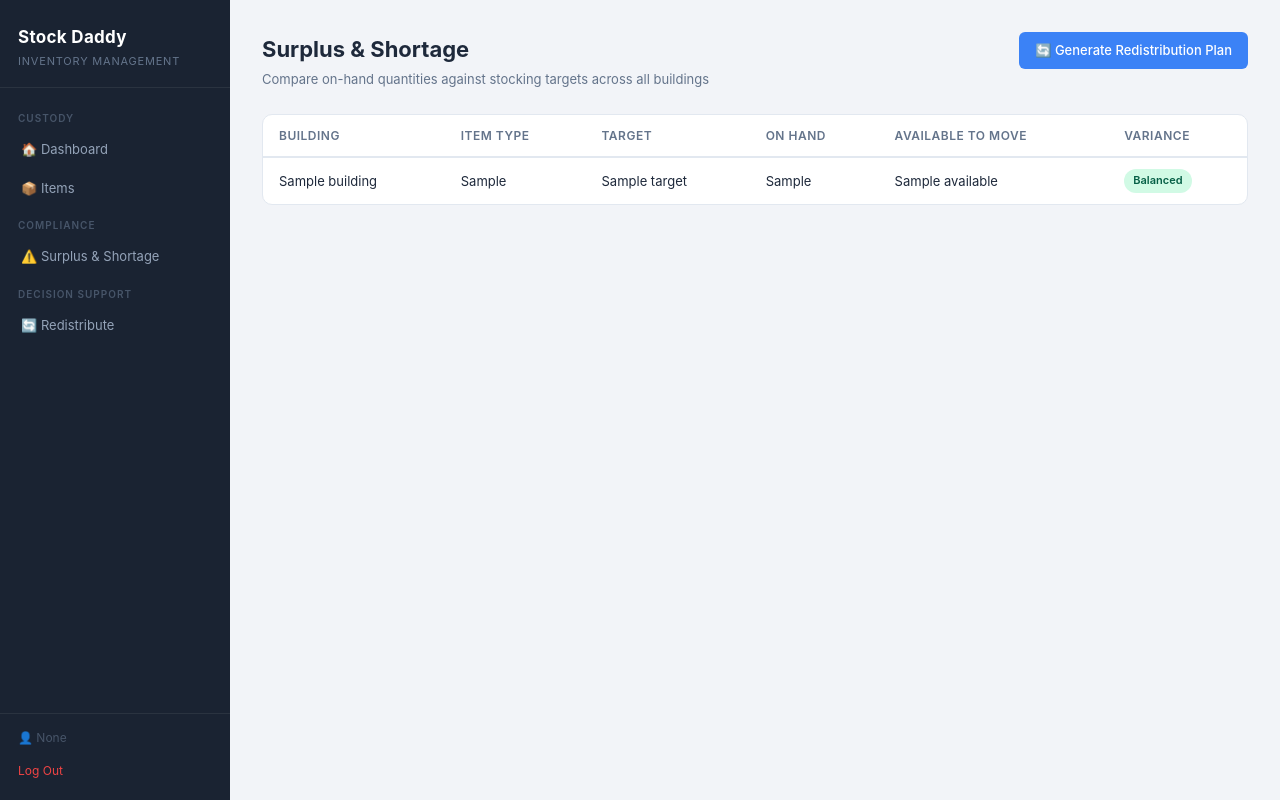
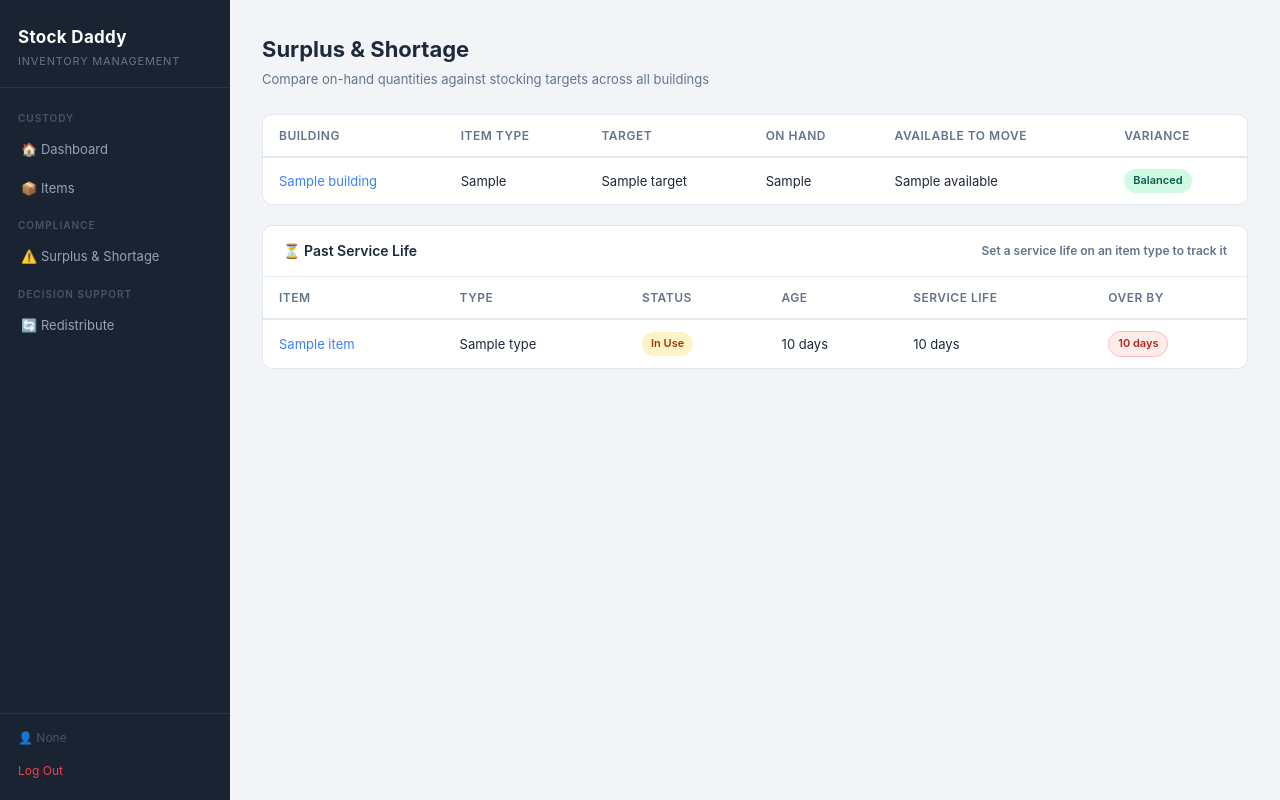
Before and after one commit to BaPark-FHSU-ASE/Group_1_Advanced_Software_Engineering_Proj, a Flask app: template frontend/templates/compliance.html in a window 1280 px wide. Run offline with Flask 3, Linux system fonts and the light colour scheme; the template is opened without the code that fills it: most values are stand-ins (such as "Sample title", 1, 10 or a date in 2020).

Commit message:
Move Surplus & Shortage onto the API and list items past service life
/compliance reads GET /reports/compliance and GET
/reports/expired_items (both NEW, Ivan's db.py queries) instead of
db.py.

- New "Past Service Life" table (REQ-23): each flagged item with its
  age, its type's service life, and how far over it is. The item list's
  warning links here.
- Building names link to their building page.
- The Generate Redistribution Plan button is only shown to owners,
  since running the optimizer is owner-only.

The db.py compliance and expired-item tests move to the API with those
queries.

```diff
--- a/frontend/templates/compliance.html
+++ b/frontend/templates/compliance.html
@@ -1,4 +1,5 @@
 {% extends "base.html" %}
+{% from "_macros.html" import status_badge %}
 {% block title %}Stock Daddy – Surplus &amp; Shortage{% endblock %}
 
 {% block body %}
@@ -11,8 +12,12 @@
                 <h2>Surplus &amp; Shortage</h2>
                 <p>Compare on-hand quantities against stocking targets across all buildings</p>
             </div>
+            {% if is_owner %}
             <a href="{{ url_for('redistribute.redistribute') }}" class="btn btn-primary">🔄 Generate Redistribution Plan</a>
+            {% endif %}
         </div>
+
+        {% include "_flashes.html" %}
 
         <div class="card">
             <table class="table">
@@ -29,7 +34,7 @@
                 <tbody>
                     {% for row in report %}
                     <tr>
-                        <td>{{ row.building }}</td>
+                        <td><a href="{{ url_for('buildings.building', building_id=row.building_id) }}">{{ row.building }}</a></td>
                         <td>{{ row.item_type }}</td>
                         <td>{{ row.target }}</td>
                         <td>{{ row.on_hand }}</td>
@@ -52,6 +57,42 @@
                 </tbody>
             </table>
         </div>
+
+        <!-- Items past their type's service life (REQ-23) -->
+        <div class="card" id="expired">
+            <div class="card-header">
+                <span>⏳ Past Service Life</span>
+                <span class="muted-note">Set a service life on an item type to track it</span>
+            </div>
+            <table class="table">
+                <thead>
+                    <tr>
+                        <th>Item</th>
+                        <th>Type</th>
+                        <th>Status</th>
+                        <th>Age</th>
+                        <th>Service Life</th>
+                        <th>Over By</th>
+                    </tr>
+                </thead>
+                <tbody>
+                    {% for item in expired %}
+                    <tr>
+                        <td><a href="{{ url_for('items.item_detail', item_id=item.id) }}">{{ item.name }}</a></td>
+                        <td>{{ item.type }}</td>
+                        <td>{{ status_badge(item.status) }}</td>
+                        <td>{{ item.age_days }} days</td>
+                        <td>{{ item.service_life_days }} days</td>
+                        <td><span class="badge badge-expired">{{ item.days_over }} days</span></td>
+                    </tr>
+                    {% else %}
+                    <tr>
+                        <td colspan="6" class="empty-state">No items are past their service life.</td>
+                    </tr>
+                    {% endfor %}
+                </tbody>
+            </table>
+        </div>
     </main>
 </div>
 {% endblock %}
```
Also changed, not shown: frontend/tests/test_compliance.py (+26 -26 lines), frontend/tests/test_expired_items.py (deleted, +0 -68 lines), frontend/tests/test_owner_filter.py (+0 -3 lines), frontend/views/compliance.py (+9 -5 lines).
